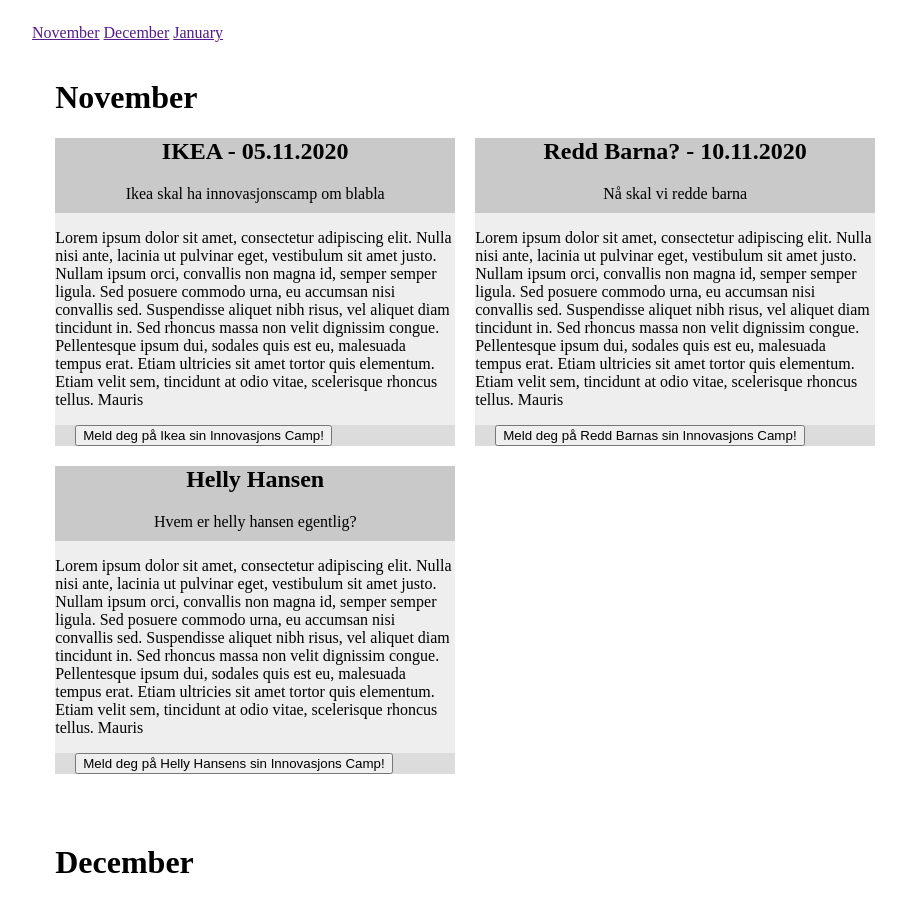
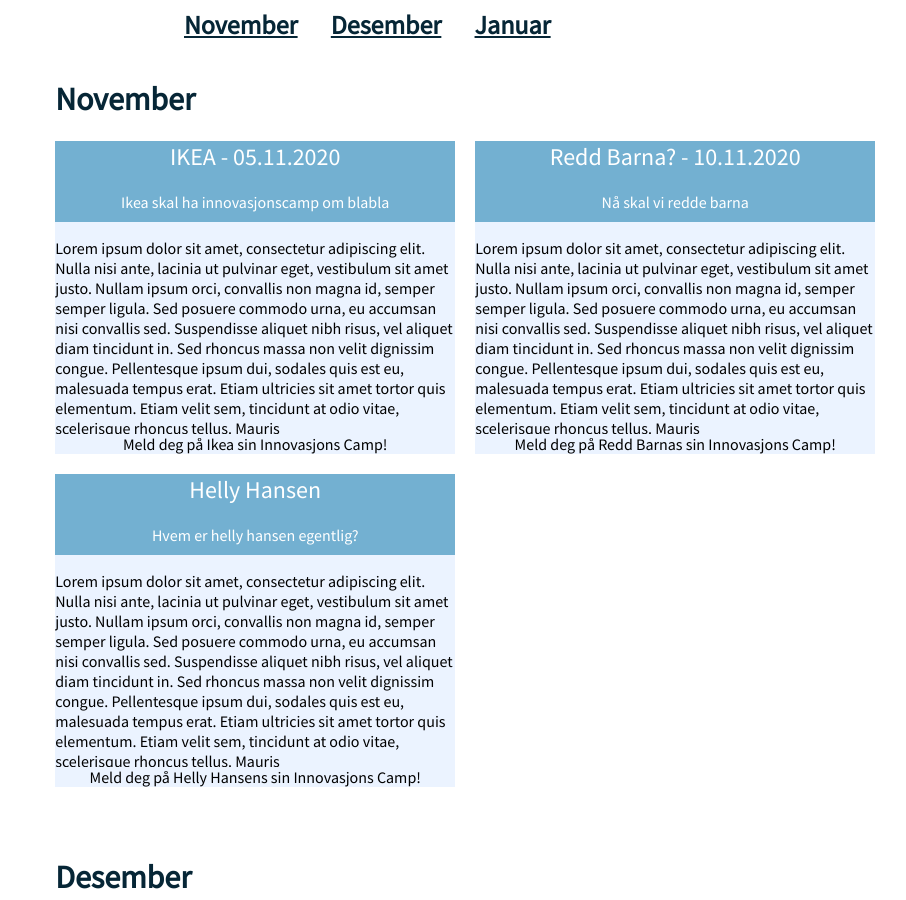
Before and after one commit to DAFE1200-IA/Make_It_Responsive, a plain HTML site: page schedule.html in a window 1280 px wide. Shown: the top 900 px of the page, without its empty margins (16-922 px from the left). Drawn offline with Linux system fonts and the light colour scheme.

Commit message:
Schedule Progress

```diff
--- a/schedule.css
+++ b/schedule.css
@@ -1,3 +1,6 @@
+body{
+	font-family: Source Sans Pro;
+}
 #container{
 	width: 90%;
 	margin: auto;
@@ -10,40 +13,66 @@
 	margin-right: 20px;
 }
 .box_top{
-	background-color: #C9C9C9;
+	background-color: rgb(115, 176, 209);
+	color: white;
 	text-align: center;
 }
 .box_top h2{
 	margin-top: 0;
+	font-weight: 70;
 }
 .box_top p{
 	padding-bottom: 10px;
 	margin:0;
+
 }
 
 .content{
 	overflow: hidden;
 	max-height: 0;
 	transition: max-height 0.2s ease-out;
-	background-color: #EEEEEE;
+	background-color: #EBF3FF;
 }
 .box_bot{
-	background-color: #DCDCDC;
+	background-color: #EBF3FF;
+	text-align: center;
 }
-.box_bot button{
-	margin-left: 20px;
+.box_bot a{
+	margin-top: 10px;
+	margin-bottom: 10px;
 }
 .month{
 	margin-bottom: 50px;
 
 }
 
+
+h1{
+	color: #062636;
+}
+
 #month_nav{
+	width: 70%;
+	margin: auto;
 	position: fixed;
+	left:50%;
+	margin-left: -37.5%;
+}
+
+#month_nav ul{
+	display: fixed;
 }
 
 #month_nav li{
 	display: inline;
+
+}
+
+#month_nav a {
+	color: #062636;
+	font-weight: bold;
+	font-size: 26px;
+	padding-right: 30px;
 }
 
 .flex{
--- a/schedule.html
+++ b/schedule.html
@@ -4,21 +4,25 @@
 	<meta charset="utf-8">
 	<title>We looooove innovation</title>
 	<link rel="stylesheet" type="text/css" href="schedule.css">
-
+	<link href="https://fonts.googleapis.com/css2?family=Source+Sans+Pro&display=swap" rel="stylesheet">
+	<!-- To Do:
+	 * Make responsive:
+	  * What happens if no Javascript
+	-->
 
 </head>
 <body>
 
 	<ul id="month_nav">
-		<li><a href="">asdasd</a></li>
-		<li><a href="">asdasd</a></li>
-		<li><a href="">bla vla</a></li>
+		<li><a href="#November">November</a></li>
+		<li><a href="#Desember">Desember</a></li>
+		<li><a href="#Januar">Januar</a></li>
 	</ul>
 
 	<div id="container">
 
 		<div class="month">
-			<h1 class="month_name"></h1>
+			<h1 class="month_name" id="November">November</h1>
 			<div class="flex">
 				<div class="box">
 					<div  class="box_top">
@@ -31,7 +35,7 @@
 						</p>
 					</div>
 					<div class="box_bot">
-									<button>Meld deg på Ikea sin Innovasjons Camp!</button>
+						<a>Meld deg på Ikea sin Innovasjons Camp!</a>
 					</div>
 				</div>
 
@@ -45,7 +49,7 @@
 						</p>
 					</div>
 					<div class="box_bot">
-								<button>Meld deg på Redd Barnas sin Innovasjons Camp!</button>
+						<a>Meld deg på Redd Barnas sin Innovasjons Camp!</a>
 					</div>
 				</div>
 
@@ -60,13 +64,13 @@
 						</p>
 					</div>
 					<div class="box_bot">
-									<button>Meld deg på Helly Hansens sin Innovasjons Camp!</button>
+						<a>Meld deg på Helly Hansens sin Innovasjons Camp!</a>
 					</div>
 				</div></div>
 			</div>
 
 			<div class="month">
-			<h1 class="month_name"></h1>
+				<h1 class="month_name" id="Desember">Desember</h1>
 				<div class="flex"><div class="box">
 					<div  class="box_top">
 						<h2>IKEA</h2>
@@ -78,7 +82,7 @@
 						</p>
 					</div>
 					<div class="box_bot">
-									<button>Meld deg på Ikea sin Innovasjons Camp!</button>
+						<a>Meld deg på Ikea sin Innovasjons Camp!</a>
 					</div>
 				</div>
 
@@ -93,7 +97,7 @@
 						</p>
 					</div>
 					<div class="box_bot">
-									<button>Meld deg på Redd Barnas sin Innovasjons Camp!</button>
+						<a>Meld deg på Redd Barnas sin Innovasjons Camp!</a>
 					</div>
 				</div>
 
@@ -108,13 +112,13 @@
 						</p>
 					</div>
 					<div class="box_bot">
-									<button>Meld deg på Helly Hansens sin Innovasjons Camp!</button>
+						<a>Meld deg på Helly Hansens sin Innovasjons Camp!</a>
 					</div>
 				</div></div>
 			</div>
 
 			<div class="month">
-			<h1 class="month_name"></h1>
+				<h1 class="month_name" id="Januar">Januar</h1>
 				<div class="flex"><div class="box">
 					<div  class="box_top">
 						<h2>IKEA</h2>
@@ -126,7 +130,7 @@
 						</p>
 					</div>
 					<div class="box_bot">
-									<button>Meld deg på Ikea sin Innovasjons Camp!</button>
+						<a>Meld deg på Ikea sin Innovasjons Camp!</a>
 					</div>
 				</div>
 
@@ -141,7 +145,7 @@
 						</p>
 					</div>
 					<div class="box_bot">
-									<button>Meld deg på Redd Barnas sin Innovasjons Camp!</button>
+						<a>Meld deg på Redd Barnas sin Innovasjons Camp!</a>
 					</div>
 				</div>
 
@@ -156,7 +160,7 @@
 						</p>
 					</div>
 					<div class="box_bot">
-									<button>Meld deg på Helly Hansens sin Innovasjons Camp!</button>
+						<a>Meld deg på Helly Hansens sin Innovasjons Camp!</a>
 					</div>
 				</div>
 			</div></div>
@@ -205,6 +209,8 @@
 				}
 			})
 
+		/*
+
 		var months = document.getElementsByClassName("month");
 		var month_header = document.getElementsByClassName("month_name");
 		var month_nav_elements = document.getElementById("month_nav").querySelectorAll("a");
@@ -237,7 +243,7 @@
 			}
 			dMonth++;
 		}
-
+		*/
 	</script>
 
 </body>
```
Lines whose indentation alone changed are shown as unchanged.
